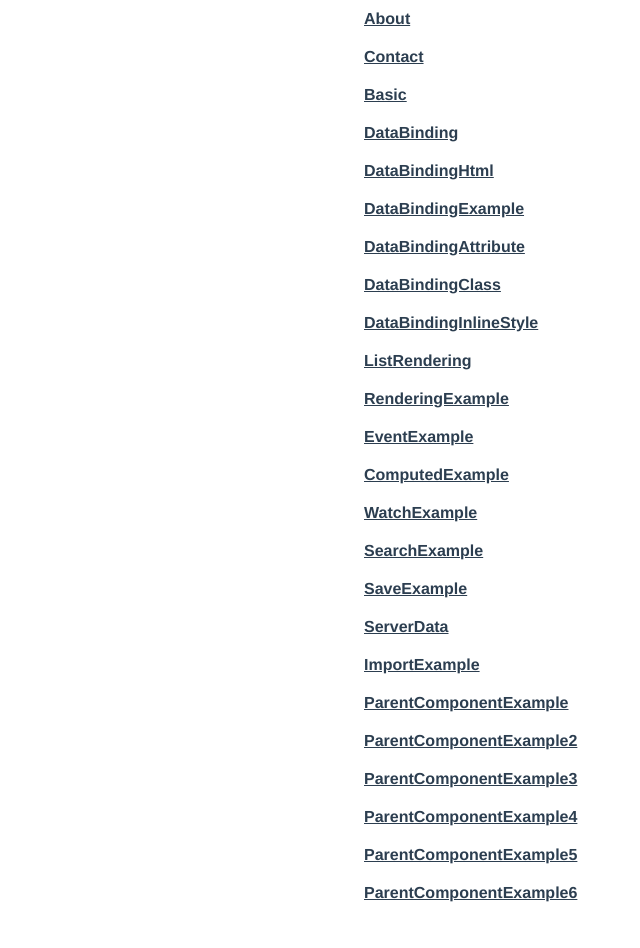
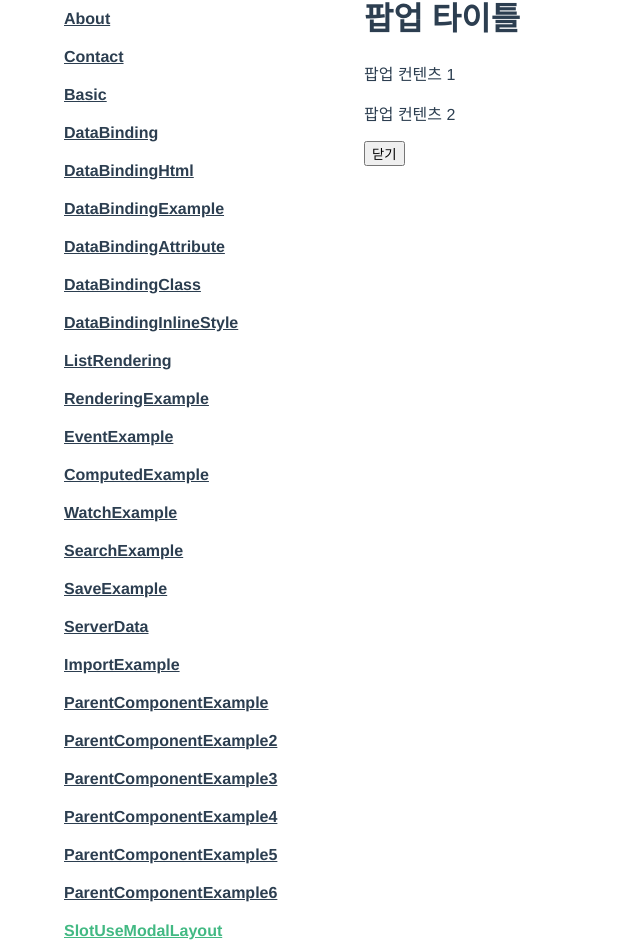
Before and after one commit to boxkwon/portfolio, a Vue app: page /slot in a window 1280 px wide. Shown: the part 36-984 px from the top of the page, without its empty margins (126-766 px from the left). Before the commit the page ends 946 px from the top, so only its background shows below. Built offline with nearby package versions, Linux system fonts and the light colour scheme; what vue-sweetalert2 would draw is missing.

Commit message:
Slot
Signed-off-by: boxkwon <boxkwon@gmail.com>

```diff
--- a/src/App.vue
+++ b/src/App.vue
@@ -25,6 +25,7 @@
     <router-link to="/Parentcomponentexample4">ParentComponentExample4</router-link>
     <router-link to="/Parentcomponentexample5">ParentComponentExample5</router-link>
     <router-link to="/Parentcomponentexample6">ParentComponentExample6</router-link>
+    <router-link to="/slot">SlotUseModalLayout</router-link>
   </div>
   <router-view/>
 </template>
--- a/src/router/index.js
+++ b/src/router/index.js
@@ -137,6 +137,11 @@ const routes = [
     name: 'ParentComponentExample6',
     component: () => import(/* webpackChunkName: "Parentcomponentexample6" */ '../views/ParentComponentExample6.vue')
   },
+  {
+    path: '/slot',
+    name: 'SlotUseModalLayout',
+    component: () => import(/* webpackChunkName: "slot" */ '../views/SlotUseModalLayout.vue')
+  },
 
 ]
 
--- /dev/null
+++ b/src/views/SlotModalLayout.vue
@@ -0,0 +1,13 @@
+<template>
+    <div class="view modal-container">
+        <header>
+            <slot name="header"></slot>
+        </header>
+        <main>
+            <slot name="main"></slot>
+        </main>
+        <footer>
+            <slot name="footer"></slot>
+        </footer>
+    </div>
+</template>
--- /dev/null
+++ b/src/views/SlotUseModalLayout.vue
@@ -0,0 +1,20 @@
+<template>
+    <modal-layout>
+        <template v-slot:header>
+            <h1>팝업 타이틀</h1>
+        </template>
+        <template v-slot:main>
+            <p>팝업 컨텐츠 1</p>
+            <p>팝업 컨텐츠 2</p>
+        </template>
+        <template v-slot:footer>
+            <button type="button">닫기</button>
+        </template>
+    </modal-layout>
+</template>
+<script>
+import SlotModallayout from "./SlotModalLayout.vue";
+export default {
+    components: { "modal-layout": SlotModallayout },
+}
+</script>
```
Also changed, not shown: 107 other files (tests, documents, lock files or other folders).
